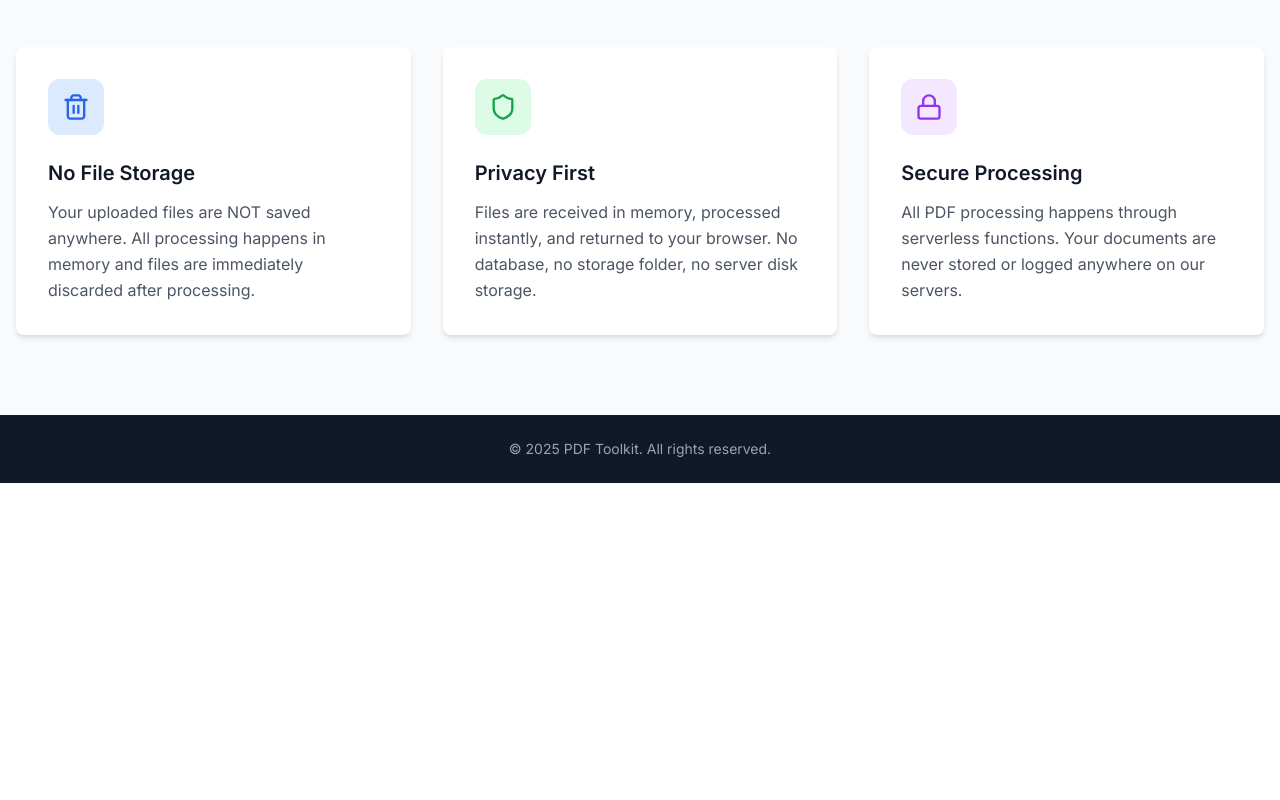
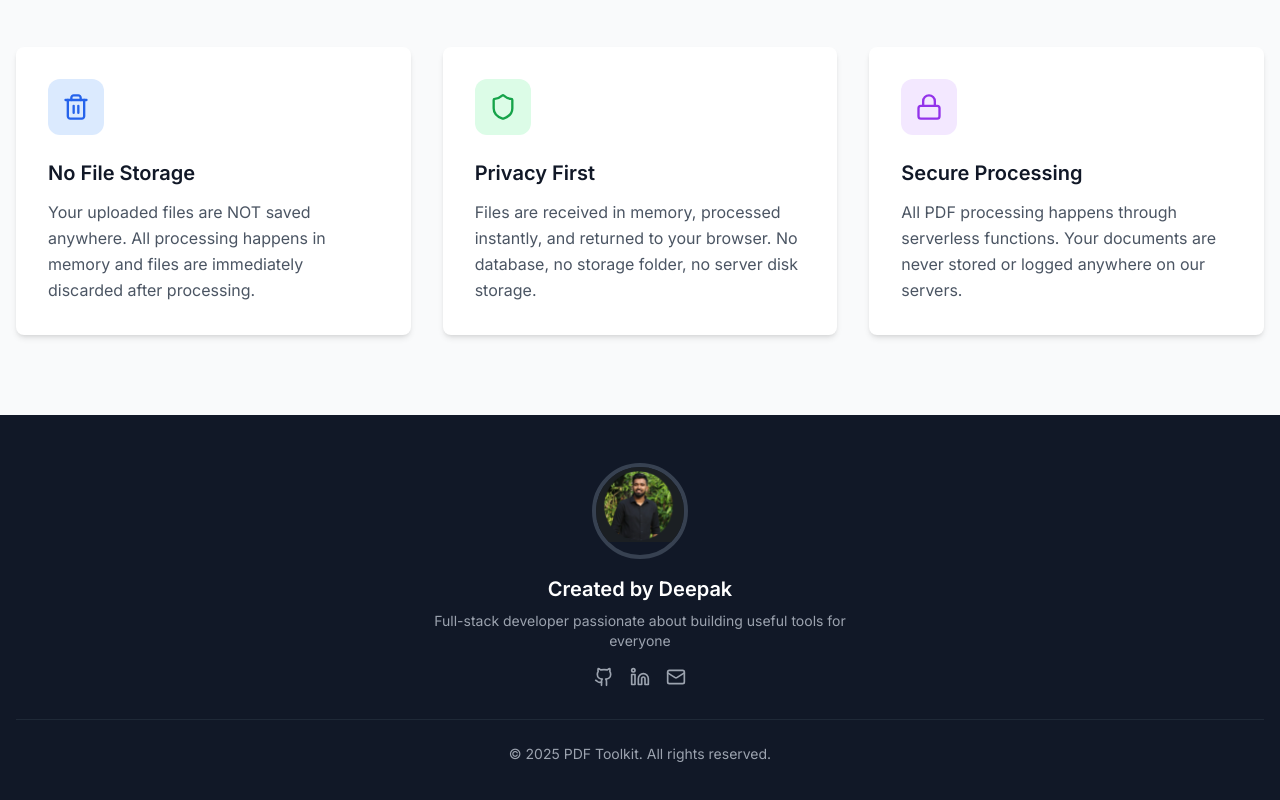
Before and after one commit to deepakkumar-m/pdf-toolkit, a Next.js app: page / in a window 1280 px wide. Shown: the part 1901-2701 px from the top of the page. Before the commit the page ends 2384 px from the top, so only its background shows below. Built offline with nearby package versions, Linux system fonts and the light colour scheme.

Commit message:
Enhance footer with author info and social links
Added an author section to the footer with profile image, name, description, and social media links. Included a new author image and a README in the public directory with instructions for updating the author photo.

```diff
--- a/src/components/Footer.tsx
+++ b/src/components/Footer.tsx
@@ -1,14 +1,67 @@
 //
 'use client'
 
+import Image from 'next/image'
+import { Github, Linkedin, Mail } from 'lucide-react'
+
 export default function Footer() {
   return (
-    <footer className="bg-gray-900 text-gray-300 py-6">
+    <footer className="bg-gray-900 text-gray-300 py-12">
       <div className="container mx-auto px-4">
-        <div className="flex justify-center items-center">
-          <p className="text-gray-400 text-sm">
-            © 2025 PDF Toolkit. All rights reserved.
+        {/* Author Section */}
+        <div className="flex flex-col items-center mb-8">
+          <div className="relative w-24 h-24 mb-4 overflow-hidden rounded-full border-4 border-gray-700">
+            <Image
+              src="/author.png"
+              alt="Deepak Kumar"
+              width={96}
+              height={96}
+              className="object-cover"
+              priority
+            />
+          </div>
+          <h3 className="text-xl font-semibold text-white mb-2">Created by Deepak</h3>
+          <p className="text-gray-400 text-sm text-center max-w-md mb-4">
+            Full-stack developer passionate about building useful tools for everyone
           </p>
+
+          {/* Social Links */}
+          <div className="flex gap-4">
+            <a
+              href="https://github.com/deepakkumar-m"
+              target="_blank"
+              rel="noopener noreferrer"
+              className="text-gray-400 hover:text-white transition-colors"
+              aria-label="GitHub"
+            >
+              <Github className="w-5 h-5" />
+            </a>
+            <a
+              href="https://linkedin.com/in/deepakkumar-m"
+              target="_blank"
+              rel="noopener noreferrer"
+              className="text-gray-400 hover:text-white transition-colors"
+              aria-label="LinkedIn"
+            >
+              <Linkedin className="w-5 h-5" />
+            </a>
+            <a
+              href="deepakkumarmanivannan@hotmail.com"
+              className="text-gray-400 hover:text-white transition-colors"
+              aria-label="Email"
+            >
+              <Mail className="w-5 h-5" />
+            </a>
+          </div>
+        </div>
+
+        {/* Divider */}
+        <div className="border-t border-gray-800 pt-6">
+          <div className="flex justify-center items-center">
+            <p className="text-gray-400 text-sm">
+              © 2025 PDF Toolkit. All rights reserved.
+            </p>
+          </div>
         </div>
       </div>
     </footer>
```
Also changed, not shown: public/README.md (added), public/author.png (added), 1 other file (tests, documents, lock files or other folders).
